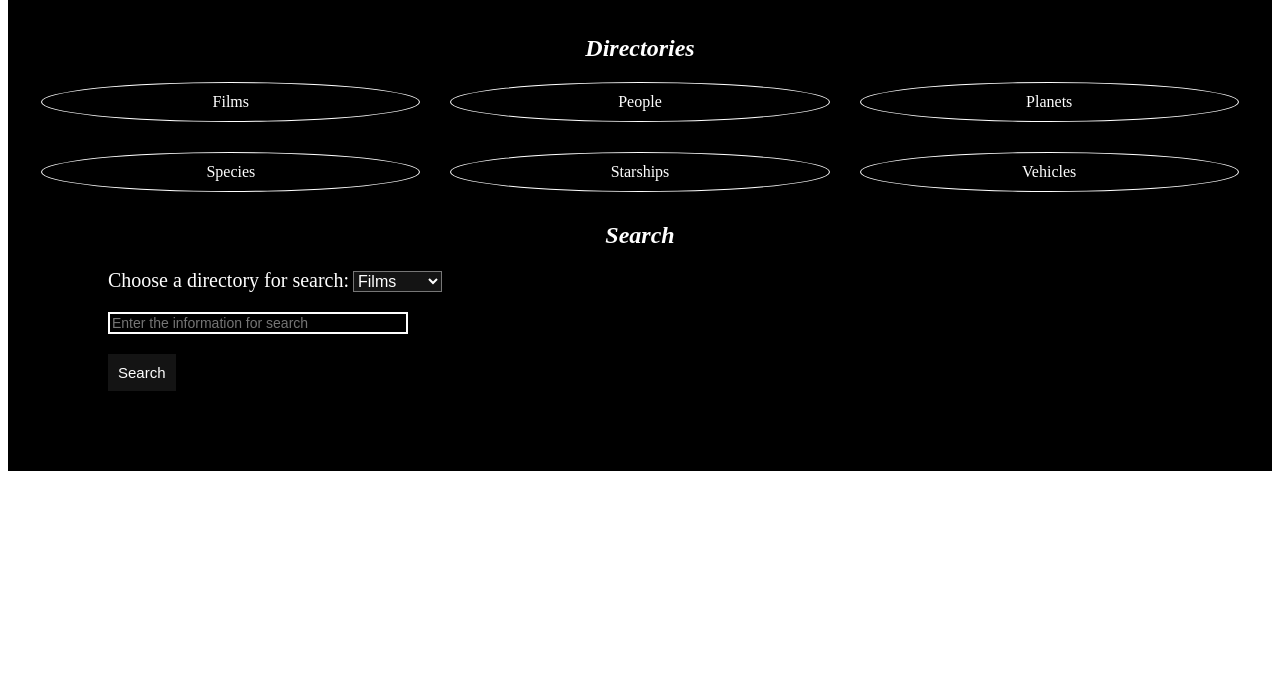
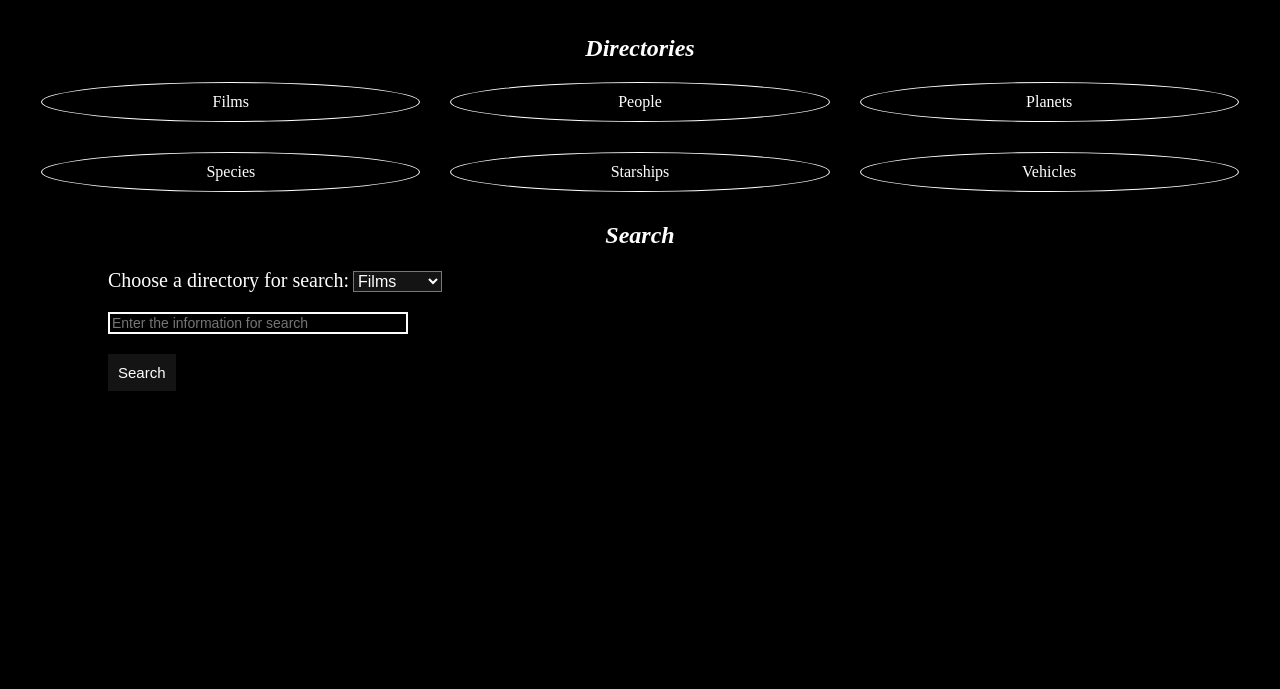
Before and after one commit to shkredder/dz_16, a plain HTML site: page index.html in a window 1280 px wide. Shown: the part 111-800 px from the top of the page. Drawn offline with nearby package versions, Linux system fonts and the light colour scheme.

Commit message:
first commit

```diff
--- a/style.css
+++ b/style.css
@@ -1,10 +1,14 @@
 * {
   box-sizing: border-box;
-  overflow: auto;
+}
+
+body {
+  background-color: #000;
 }
 
 .wrapper {
-  background-color: #000;
+  height: 100%;
+  overflow: scroll;
 }
 
 .title {
@@ -119,10 +123,6 @@ a:hover {
   text-decoration: underline;
 }
 
-.resultsWrapper {
-  display: flex;
-}
-
 .resultItem {
   width: 50%;
   color: #fff;
```
